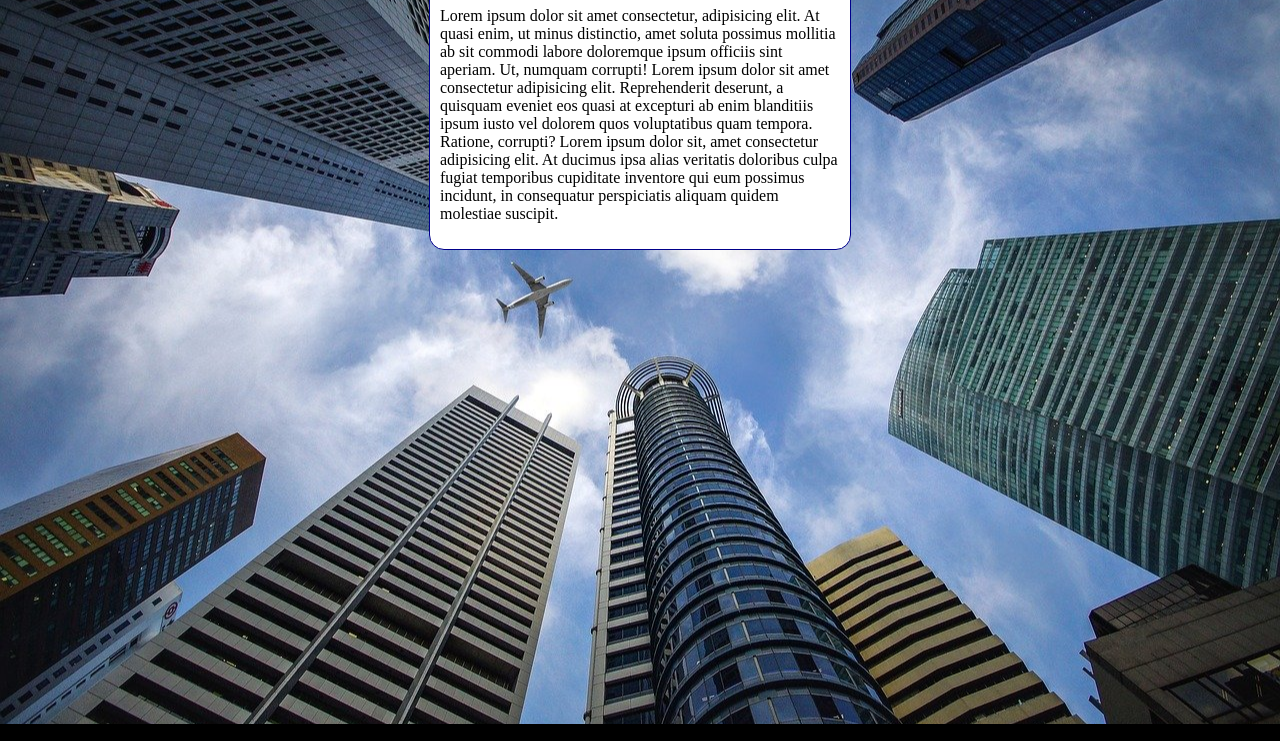
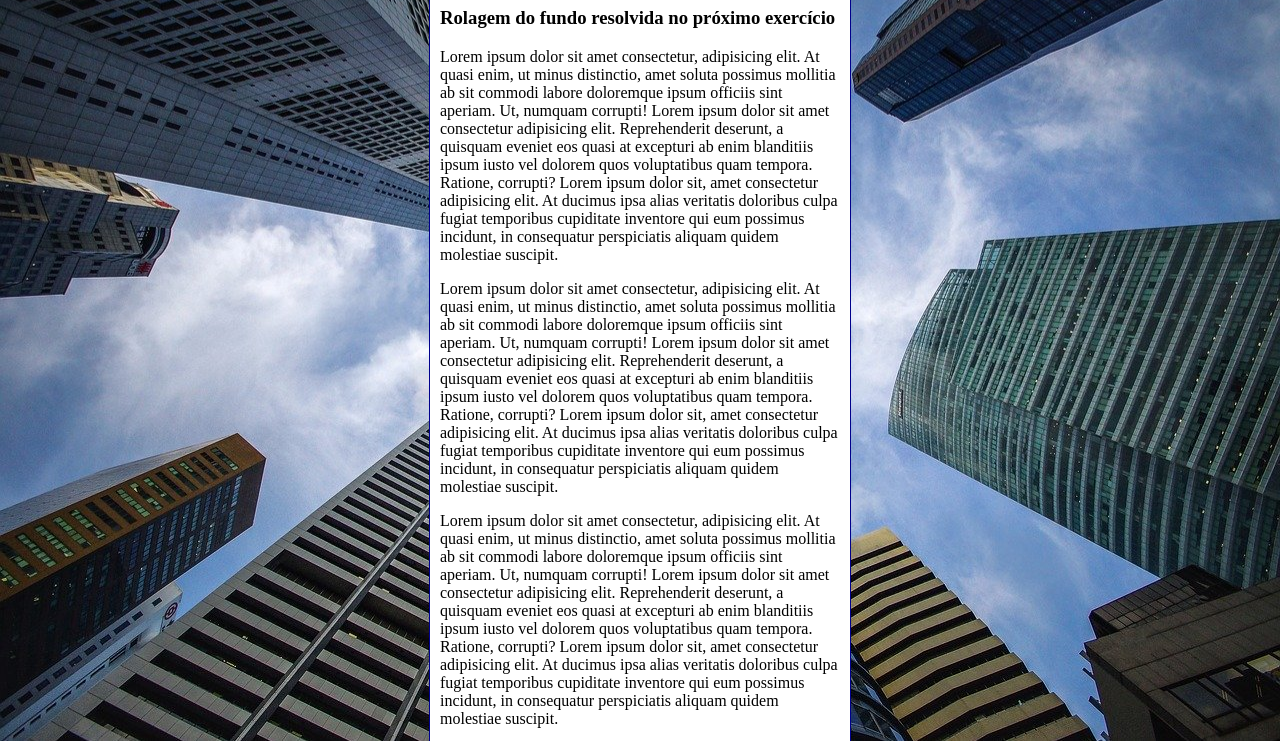
Before and after one commit to analaura220/html-css, a plain HTML site: page exercicios/ex022/fundo006.html in a window 1280 px wide. Shown: the part 92-833 px from the top of the page. Drawn offline with Linux system fonts and the light colour scheme.

Commit message:
Update fundo006.html

```diff
--- a/exercicios/ex022/fundo006.html
+++ b/exercicios/ex022/fundo006.html
@@ -28,6 +28,10 @@
 <body>
     <main>
         <h1>Teste de Imagem de Fundo</h1>
+        <h3>Rolagem do fundo resolvida no próximo exercício</h3>
+        <p>Lorem ipsum dolor sit amet consectetur, adipisicing elit. At quasi enim, ut minus distinctio, amet soluta possimus mollitia ab sit commodi labore doloremque ipsum officiis sint aperiam. Ut, numquam corrupti! Lorem ipsum dolor sit amet consectetur adipisicing elit. Reprehenderit deserunt, a quisquam eveniet eos quasi at excepturi ab enim blanditiis ipsum iusto vel dolorem quos voluptatibus quam tempora. Ratione, corrupti? Lorem ipsum dolor sit, amet consectetur adipisicing elit. At ducimus ipsa alias veritatis doloribus culpa fugiat temporibus cupiditate inventore qui eum possimus incidunt, in consequatur perspiciatis aliquam quidem molestiae suscipit.</p>
+        <p>Lorem ipsum dolor sit amet consectetur, adipisicing elit. At quasi enim, ut minus distinctio, amet soluta possimus mollitia ab sit commodi labore doloremque ipsum officiis sint aperiam. Ut, numquam corrupti! Lorem ipsum dolor sit amet consectetur adipisicing elit. Reprehenderit deserunt, a quisquam eveniet eos quasi at excepturi ab enim blanditiis ipsum iusto vel dolorem quos voluptatibus quam tempora. Ratione, corrupti? Lorem ipsum dolor sit, amet consectetur adipisicing elit. At ducimus ipsa alias veritatis doloribus culpa fugiat temporibus cupiditate inventore qui eum possimus incidunt, in consequatur perspiciatis aliquam quidem molestiae suscipit.</p>
+        <p>Lorem ipsum dolor sit amet consectetur, adipisicing elit. At quasi enim, ut minus distinctio, amet soluta possimus mollitia ab sit commodi labore doloremque ipsum officiis sint aperiam. Ut, numquam corrupti! Lorem ipsum dolor sit amet consectetur adipisicing elit. Reprehenderit deserunt, a quisquam eveniet eos quasi at excepturi ab enim blanditiis ipsum iusto vel dolorem quos voluptatibus quam tempora. Ratione, corrupti? Lorem ipsum dolor sit, amet consectetur adipisicing elit. At ducimus ipsa alias veritatis doloribus culpa fugiat temporibus cupiditate inventore qui eum possimus incidunt, in consequatur perspiciatis aliquam quidem molestiae suscipit.</p>
         <p>Lorem ipsum dolor sit amet consectetur, adipisicing elit. At quasi enim, ut minus distinctio, amet soluta possimus mollitia ab sit commodi labore doloremque ipsum officiis sint aperiam. Ut, numquam corrupti! Lorem ipsum dolor sit amet consectetur adipisicing elit. Reprehenderit deserunt, a quisquam eveniet eos quasi at excepturi ab enim blanditiis ipsum iusto vel dolorem quos voluptatibus quam tempora. Ratione, corrupti? Lorem ipsum dolor sit, amet consectetur adipisicing elit. At ducimus ipsa alias veritatis doloribus culpa fugiat temporibus cupiditate inventore qui eum possimus incidunt, in consequatur perspiciatis aliquam quidem molestiae suscipit.</p>
     </main>
 </body>
```
